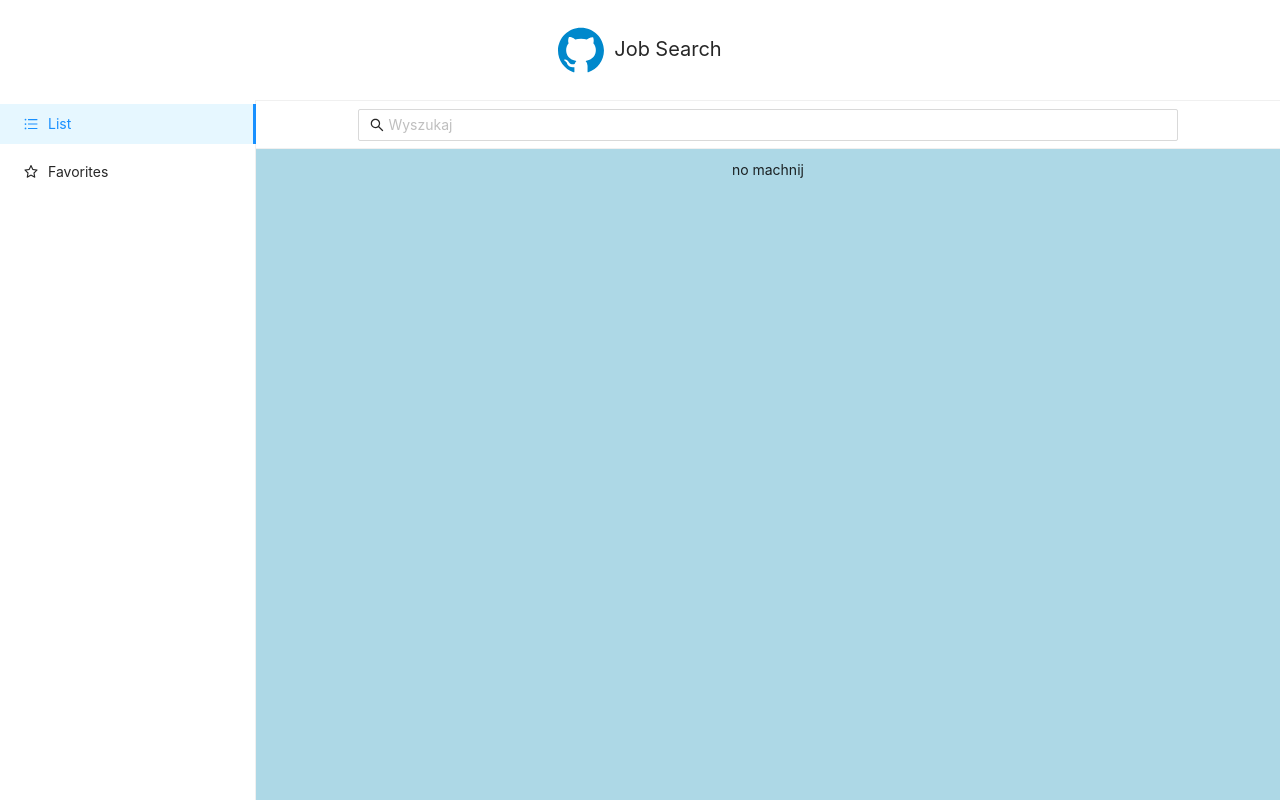
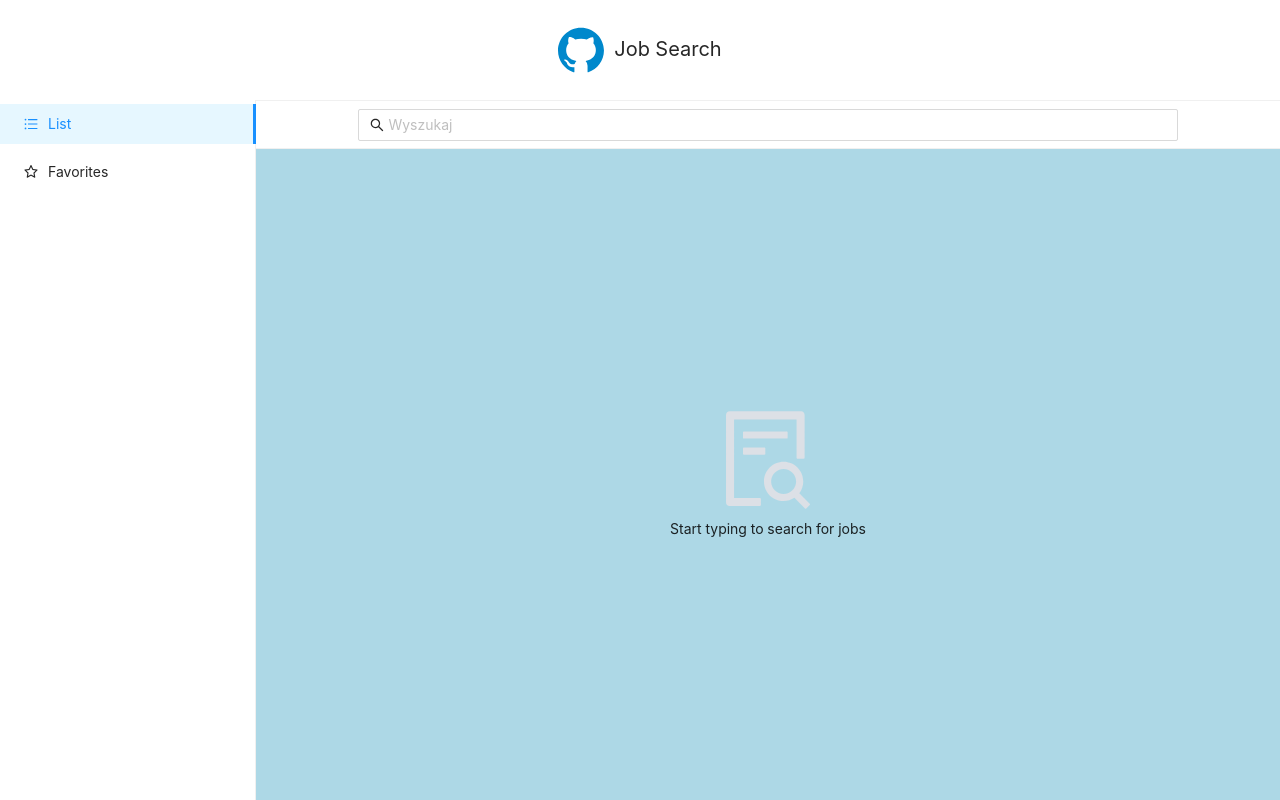
Before and after one commit to kmitv/random-forest-assignment, a React (Create React App) app: page /list in a window 1280 px wide. Built offline with nearby package versions, Linux system fonts and the light colour scheme.

Commit message:
minor styles refactor, removed logs

```diff
--- a/src/components/Body/elements.ts
+++ b/src/components/Body/elements.ts
@@ -4,5 +4,4 @@ export const Wrapper = styled.div`
   height: 100%;
   flex: 1;
   border-top: 1px #f0f0f0 solid;
-  /* background-color: yellow; */
 `;
--- a/src/components/Favorites/Favorites.tsx
+++ b/src/components/Favorites/Favorites.tsx
@@ -18,7 +18,9 @@ const FavoritesFC: FC<FavoritesProps> = ({ favoritesList }) => {
         return (
           <ListItem
             posting={x}
-            doesListIncludePosting={favoritesList.includes(x)}
+            doesListIncludePosting={favoritesList.some(
+              item => item.id === x.id
+            )}
             key={x.id}
           />
         );
--- a/src/components/Favorites/elements.ts
+++ b/src/components/Favorites/elements.ts
@@ -1,4 +1,3 @@
-import { Card } from "antd";
 import styled from "styled-components";
 
 export const ListWrapper = styled.div`
--- a/src/components/Home/Home.tsx
+++ b/src/components/Home/Home.tsx
@@ -1,15 +1,20 @@
-import { Header, HeaderName, Main, Wrapper } from "./elements";
+import {
+  Header,
+  HeaderName,
+  Main,
+  StyledGithubOutlined,
+  Wrapper
+} from "./elements";
 
 import { Body } from "../Body/Body";
 import { FC } from "react";
-import { GithubOutlined } from "@ant-design/icons";
 import { SideMenu } from "../Menu/Menu";
 
 export const Home: FC = () => {
   return (
     <Wrapper>
       <Header>
-        <GithubOutlined style={{ fontSize: "46px", color: "#08c" }} />
+        <StyledGithubOutlined />
         <HeaderName>Job Search</HeaderName>
       </Header>
       <Main>
--- a/src/components/Home/elements.ts
+++ b/src/components/Home/elements.ts
@@ -1,3 +1,4 @@
+import { GithubOutlined } from "@ant-design/icons";
 import styled from "styled-components";
 
 export const Wrapper = styled.div`
@@ -16,13 +17,11 @@ export const Header = styled.div`
   flex: 0 0 auto;
   justify-content: center;
   align-items: center;
-  /* border-bottom: 1px #08c solid; */
 `;
 
 export const Main = styled.div`
   width: 100%;
   flex: 1;
-  /* background-color: pink; */
   display: flex;
   overflow: hidden;
 `;
@@ -31,3 +30,8 @@ export const HeaderName = styled.div`
   margin-left: 10px;
   font-size: 20px;
 `;
+
+export const StyledGithubOutlined = styled(GithubOutlined)`
+  font-size: 46px;
+  color: #08c;
+`;
--- a/src/components/List/List.tsx
+++ b/src/components/List/List.tsx
@@ -1,12 +1,21 @@
+import {
+  BlankScreen,
+  ListWrapper,
+  SearchWrapper,
+  StyledFileSearchOutlined,
+  StyledSearch,
+  Wrapper
+} from "./elements";
 import { ChangeEvent, FC, useState } from "react";
 import { Dispatch, bindActionCreators } from "@reduxjs/toolkit";
-import { ListWrapper, SearchWrapper, StyledSearch, Wrapper } from "./elements";
 import { LoadingOutlined, SearchOutlined } from "@ant-design/icons";
 import { addToFavorites, removeFromFavorites } from "./actions";
 
 import { ApplicationState } from "../../app/store";
+import { Empty } from "antd";
 import { JobPosting } from "../../models/JobPosting";
 import { ListItem } from "../ListItem/ListItem";
+import { Spin } from "antd";
 import axios from "axios";
 import { connect } from "react-redux";
 import { favoritesSelector } from "./reducer";
@@ -14,11 +23,7 @@ import { favoritesSelector } from "./reducer";
 type ListProps = ReturnType<typeof mapStateToProps> &
   ReturnType<typeof mapDispatchToProps>;
 
-const ListFC: FC<ListProps> = ({
-  favoritesList,
-  addToFavorites,
-  removeFromFavorites
-}) => {
+const ListFC: FC<ListProps> = ({ favoritesList }) => {
   const [areResultsLoading, setAreResultsLoading] = useState(false);
   const [isError, setIsError] = useState(false);
   const [typingTimeout, setTypingTimeout] = useState<NodeJS.Timeout>();
@@ -35,12 +40,10 @@ const ListFC: FC<ListProps> = ({
     !!value &&
       setTypingTimeout(
         setTimeout(() => {
-          console.log(`Szukaj: ${value}`);
           setAreResultsLoading(true);
           axios
             .get(`/positions.json?utf8=✓&description=${value}&location=`)
             .then(response => {
-              // handle success
               setAreResultsLoading(false);
               setResults(response.data);
               setIsError(false);
@@ -69,18 +72,41 @@ const ListFC: FC<ListProps> = ({
       <ListWrapper>
         {!!results &&
           results.length > 0 &&
+          !isError &&
           results.map(x => {
             return (
               <ListItem
                 posting={x}
-                doesListIncludePosting={favoritesList.includes(x)}
+                doesListIncludePosting={favoritesList.some(
+                  item => item.id === x.id
+                )}
                 key={x.id}
               />
             );
           })}
-        {!!results && results.length === 0 && <div>nic nie znalas</div>}
-        {!results && areResultsLoading && <div>ładowanko</div>}
-        {!results && !areResultsLoading && <div>no machnij</div>}
+        {!!results && results.length === 0 && !isError && (
+          <BlankScreen>
+            <Empty description="Found no jobs matching description 😔" />
+          </BlankScreen>
+        )}
+        {!results && areResultsLoading && !isError && (
+          <BlankScreen>
+            <Spin size="large" />
+          </BlankScreen>
+        )}
+        {!results && !areResultsLoading && !isError && (
+          <BlankScreen>
+            <Empty
+              image={<StyledFileSearchOutlined />}
+              description="Start typing to search for jobs"
+            />
+          </BlankScreen>
+        )}
+        {isError && (
+          <BlankScreen>
+            <Empty description="An error occured" />
+          </BlankScreen>
+        )}
       </ListWrapper>
     </Wrapper>
   );
--- a/src/components/List/elements.ts
+++ b/src/components/List/elements.ts
@@ -1,3 +1,4 @@
+import { FileSearchOutlined } from "@ant-design/icons";
 import { Input } from "antd";
 import styled from "styled-components";
 
@@ -33,3 +34,16 @@ export const ListWrapper = styled.div`
 export const StyledSearch = styled(Input)`
   width: 80%;
 `;
+
+export const BlankScreen = styled.div`
+  width: 100%;
+  height: 100%;
+  display: flex;
+  align-items: center;
+  justify-content: center;
+`;
+
+export const StyledFileSearchOutlined = styled(FileSearchOutlined)`
+  font-size: 100px;
+  color: #dce0e6;
+`;
--- a/src/components/List/reducer.ts
+++ b/src/components/List/reducer.ts
@@ -15,18 +15,17 @@ export interface FavoritesState {
 const initialState: FavoritesState = { favoritesList: [] };
 
 export const favoritesReducer = createReducer(initialState, builder => {
-  builder.addCase(addToFavorites, (state, action) => {
-    const newFavoritesList = Array.from(
-      new Set([...state.favoritesList, action.payload])
-    );
-    return { favoritesList: newFavoritesList };
-  });
-  builder.addCase(removeFromFavorites, (state, action) => {
+  builder
+    .addCase(addToFavorites, (state, action) => {
+      const newFavoritesList = [...state.favoritesList, action.payload];
+      return { ...state, favoritesList: newFavoritesList };
+    })
+    .addCase(removeFromFavorites, (state, action) => {
       return {
         favoritesList: state.favoritesList.filter(x => x.id !== action.payload)
       };
-  });
-  builder.addCase(replaceFavorites, (state, action) => {
+    })
+    .addCase(replaceFavorites, (state, action) => {
       return {
         favoritesList: action.payload
       };
--- a/src/components/List/saga.ts
+++ b/src/components/List/saga.ts
@@ -1,11 +1,9 @@
 import {
   ADD_TO_FAVORITES,
   REMOVE_FROM_FAVORITES,
-  REPLACE_FAVORITES,
-  addToFavorites,
-  removeFromFavorites
+  REPLACE_FAVORITES
 } from "./actions";
-import { call, put, select, takeEvery } from "redux-saga/effects";
+import { put, select, takeEvery } from "redux-saga/effects";
 
 import { INITIALIZE_APP } from "../../app/rootSaga";
 import { JobPosting } from "../../models/JobPosting";
@@ -17,26 +15,17 @@ export function* favoritesSaga() {
   yield takeEvery(INITIALIZE_APP, getFavoritesFromLocalStorage);
 }
 
-function* saveFavoritesToLocalStorage(
-  action:
-    | ReturnType<typeof removeFromFavorites>
-    | ReturnType<typeof addToFavorites>
-) {
+function* saveFavoritesToLocalStorage() {
   const favoritesList: JobPosting[] = yield select(favoritesSelector);
   const serializedFavoritesList: string = yield JSON.stringify(favoritesList);
   yield localStorage.setItem("favoritesList", serializedFavoritesList);
 }
 
 function* getFavoritesFromLocalStorage() {
-  console.log("GET");
-  const favoritesList: JobPosting[] = yield select(favoritesSelector);
-
   const retrievedFavoritesList = localStorage.getItem("favoritesList");
   const parsedFavoritesList: JobPosting[] = !!retrievedFavoritesList
     ? JSON.parse(retrievedFavoritesList)
     : [];
 
   yield put({ type: REPLACE_FAVORITES, payload: parsedFavoritesList });
-
-  yield call(console.log, favoritesList);
 }
--- a/src/components/ListItem/ListItem.tsx
+++ b/src/components/ListItem/ListItem.tsx
@@ -1,9 +1,9 @@
+import { Button, Tooltip } from "antd";
 import { Dispatch, bindActionCreators } from "@reduxjs/toolkit";
 import { StarFilled, StarOutlined } from "@ant-design/icons";
 import { StyledCard, TitleLogo, TitleText, TitleWrapper } from "./elements";
 import { addToFavorites, removeFromFavorites } from "../List/actions";
 
-import { Button } from "antd";
 import { FC } from "react";
 import { JobPosting } from "../../models/JobPosting";
 import { connect } from "react-redux";
@@ -31,12 +31,20 @@ const ListItemFC: FC<ListItemProps> = ({
         <TitleWrapper>
           <TitleLogo src={posting.company_logo} alt={posting.company} />
           <TitleText>{posting.title}</TitleText>
+          <Tooltip
+            title={
+              doesListIncludePosting
+                ? "Remove from favorites"
+                : "Add to favorites"
+            }
+          >
             <Button
               type="primary"
               shape="circle"
               onClick={() => handleFavoriteClick()}
               icon={doesListIncludePosting ? <StarFilled /> : <StarOutlined />}
             />
+          </Tooltip>
         </TitleWrapper>
       }
       key={posting.id}
--- a/src/components/Menu/Menu.tsx
+++ b/src/components/Menu/Menu.tsx
@@ -2,25 +2,24 @@ import { StarOutlined, UnorderedListOutlined } from "@ant-design/icons";
 
 import { FC } from "react";
 import { Link } from "react-router-dom";
-import { Menu } from "antd";
+import { StyledMenu } from "./elements";
 import { useLocation } from "react-router-dom";
 
 export const SideMenu: FC = () => {
   const location = useLocation();
   return (
-    <Menu
-      style={{ width: 256 }}
+    <StyledMenu
       defaultSelectedKeys={["/list"]}
       selectedKeys={[location.pathname]}
       mode="inline"
     >
-      <Menu.Item key="/list" icon={<UnorderedListOutlined />}>
+      <StyledMenu.Item key="/list" icon={<UnorderedListOutlined />}>
         <Link to="/list">List</Link>
-      </Menu.Item>
+      </StyledMenu.Item>
 
-      <Menu.Item key="/favorites" icon={<StarOutlined />}>
+      <StyledMenu.Item key="/favorites" icon={<StarOutlined />}>
         <Link to="/favorites">Favorites</Link>
-      </Menu.Item>
-    </Menu>
+      </StyledMenu.Item>
+    </StyledMenu>
   );
 };
--- a/src/components/Menu/elements.ts
+++ b/src/components/Menu/elements.ts
@@ -1,3 +1,4 @@
+import { Menu } from "antd";
 import styled from "styled-components";
 
 export const Wrapper = styled.div`
@@ -11,3 +12,7 @@ export const MenuItem = styled.div`
   width: 100%;
   background-color: ivory;
 `;
+
+export const StyledMenu = styled(Menu)`
+  width: 256px;
+`;
```
Lines whose indentation alone changed are shown as unchanged.
